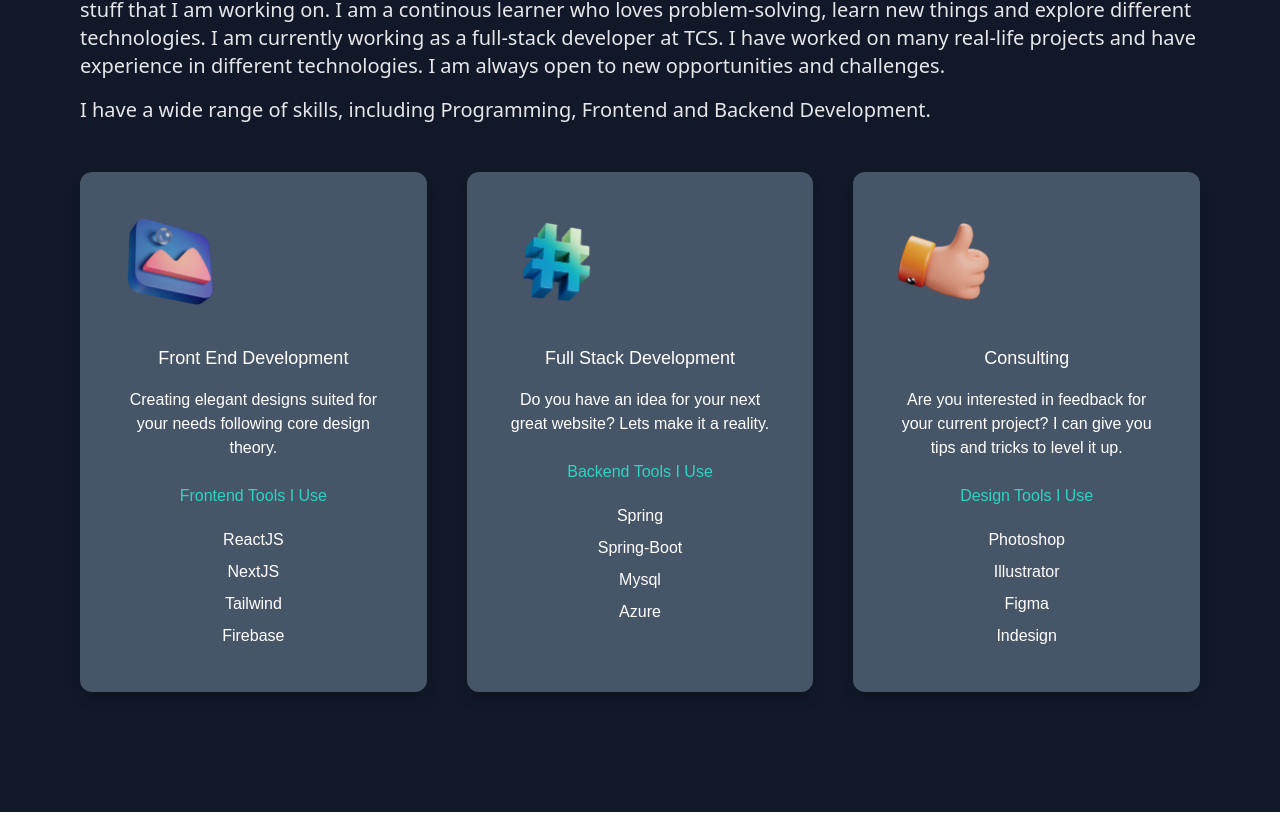
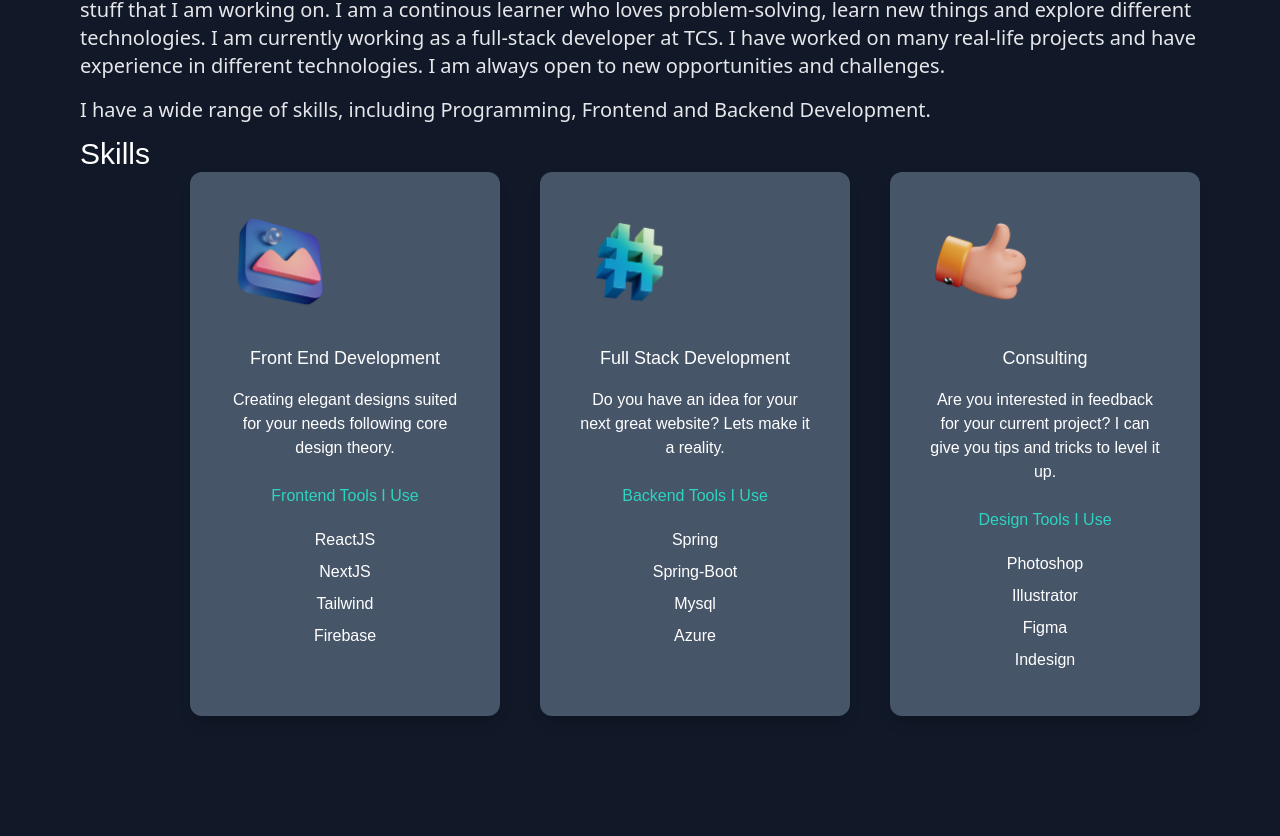
Before and after one commit to rishavmahapatra/Portfolio-V3.0, a Next.js app: page / in a window 1280 px wide. Shown: the part 1128-1964 px from the top of the page. Before the commit the page ends 1940 px from the top, so only its background shows below. Built offline with nearby package versions, Linux system fonts and the light colour scheme.

Commit message:
Update index.js

```diff
--- a/pages/index.js
+++ b/pages/index.js
@@ -89,6 +89,7 @@
             </p>
           </div>
           <div className="lg:flex gap-10">
+                <h3 className="text-3xl py-1 dark:text-white ">Skills</h3>
             <div className="text-center shadow-lg p-10 rounded-xl my-10  dark:bg-slate-600 flex-1">
               <Image src={design} width={100} height={100} />
               <h3 className="text-lg font-medium pt-8 pb-2 dark:text-white ">
```
